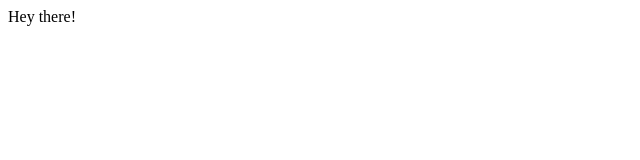
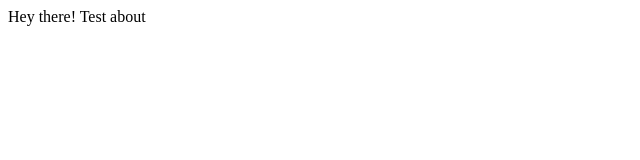
Before and after one commit to vkdevhub/github_actions1, a plain HTML site: page index.html in a window 1280 px wide. Shown: the full height of the page, 0-640 px from the left. Drawn offline with Linux system fonts and the light colour scheme.

Commit message:
Update index.html

```diff
--- a/index.html
+++ b/index.html
@@ -3,9 +3,9 @@
 <head>
     <meta charset="UTF-8">
     <meta name="viewport" content="width=device-width, initial-scale=1.0">
-    <title>Document</title>
+    <title>Document - About test</title>
 </head>
 <body>
-    Hey there!
+    Hey there! Test about
 </body>
 </html>
```
